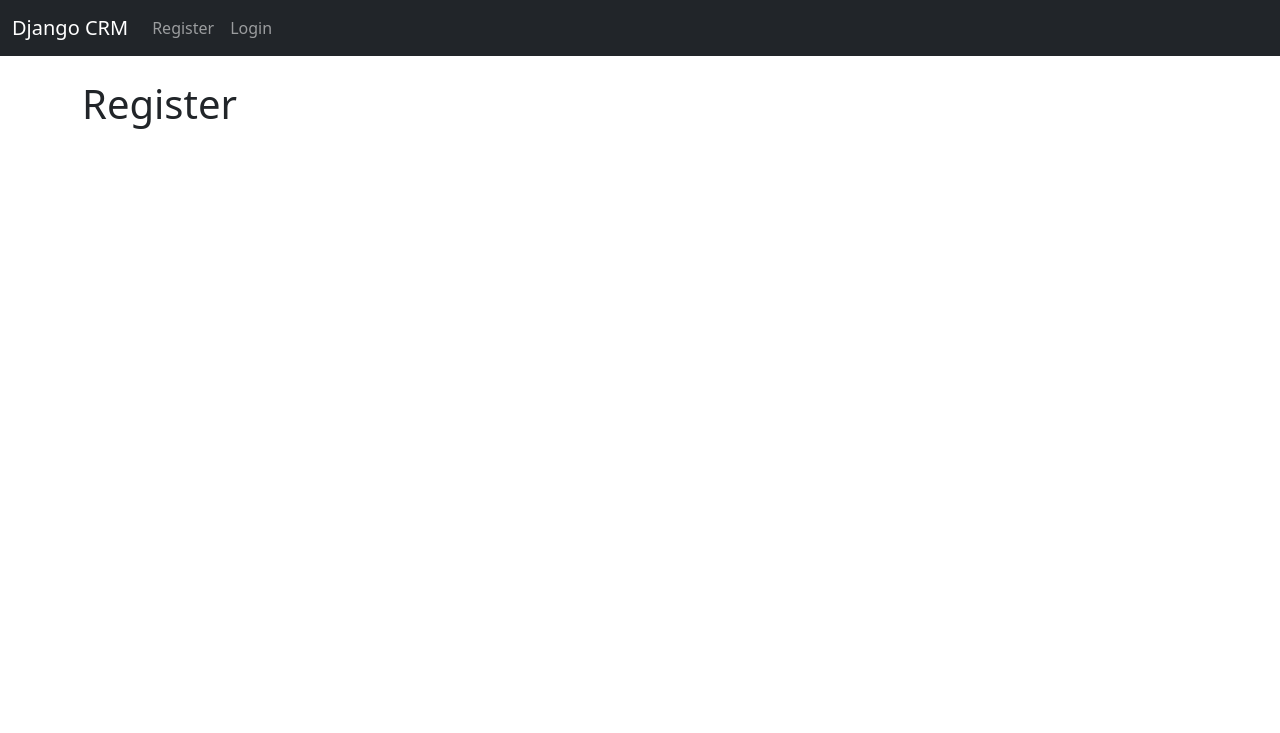
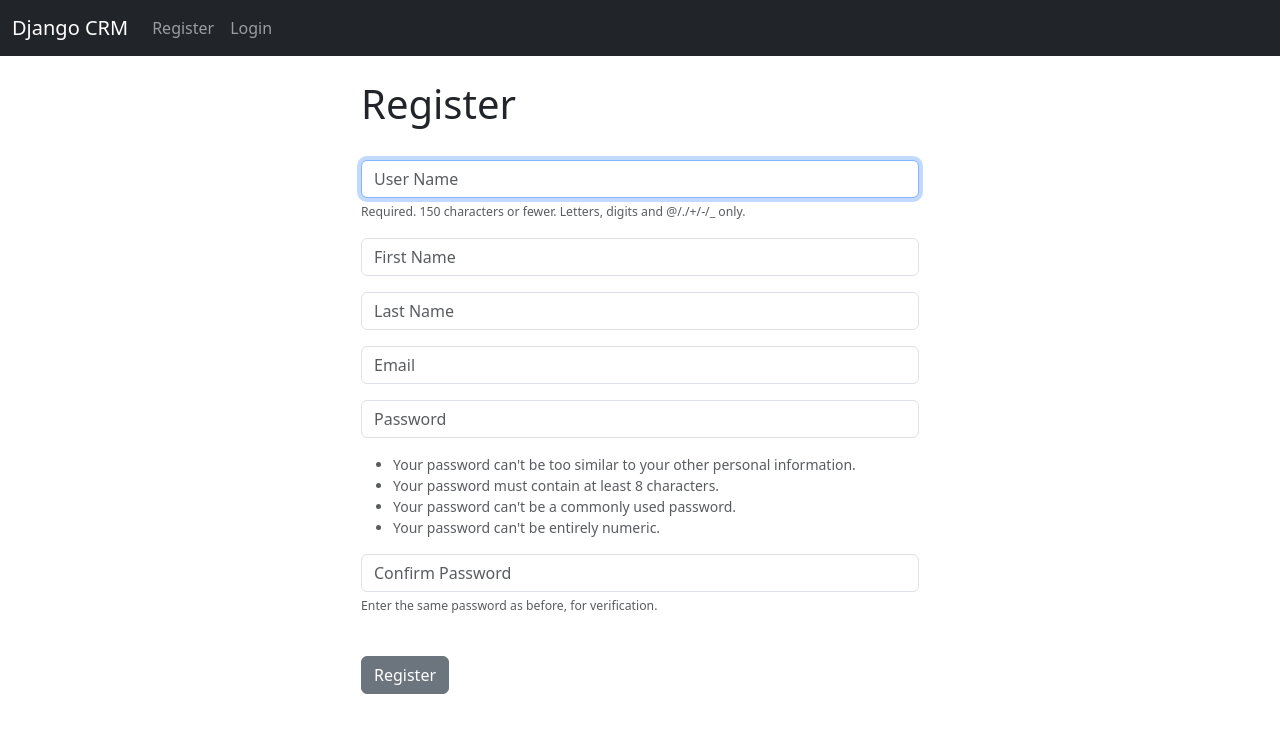
Before and after one commit to myatminhtwe0001/Django-CRM, a Django app: page /register/ in a window 1280 px wide. Shown: the top 733 px of the page. Run offline with Django 3.2, Linux system fonts and the light colour scheme.

Commit message:
'registeration'

```diff
--- a/website/form.py
+++ b/website/form.py
@@ -0,0 +1,32 @@
+from django.contrib.auth.forms import UserCreationForm
+from django.contrib.auth.models import User
+from django import forms
+
+class SignUpForm(UserCreationForm):
+    email = forms.EmailField(label="", widget=forms.TextInput(attrs={'class':'form-control', 'placeholder':'Email'}))
+    first_name = forms.CharField(label="",max_length=100, widget=forms.TextInput(attrs={'class':'form-control', 'placeholder':'First Name'}))
+    last_name = forms.CharField(label="",max_length=100, widget=forms.TextInput(attrs={'class':'form-control', 'placeholder':'Last Name'}))
+
+
+    class Meta:
+        model = User
+        fields = ('username', 'first_name', 'last_name', 'email', 'password1', 'password2')
+
+
+    def __init__(self, *args, **kwargs):
+        super(SignUpForm, self).__init__(*args, **kwargs)
+
+        self.fields['username'].widget.attrs['class'] = 'form-control'
+        self.fields['username'].widget.attrs['placeholder'] = 'User Name'
+        self.fields['username'].label = ''
+        self.fields['username'].help_text = '<span class="form-text text-muted"><small>Required. 150 characters or fewer. Letters, digits and @/./+/-/_ only.</small></span>'
+
+        self.fields['password1'].widget.attrs['class'] = 'form-control'
+        self.fields['password1'].widget.attrs['placeholder'] = 'Password'
+        self.fields['password1'].label = ''
+        self.fields['password1'].help_text = '<ul class="form-text text-muted small"><li>Your password can\'t be too similar to your other personal information.</li><li>Your password must contain at least 8 characters.</li><li>Your password can\'t be a commonly used password.</li><li>Your password can\'t be entirely numeric.</li></ul>'
+
+        self.fields['password2'].widget.attrs['class'] = 'form-control'
+        self.fields['password2'].widget.attrs['placeholder'] = 'Confirm Password'
+        self.fields['password2'].label = ''
+        self.fields['password2'].help_text = '<span class="form-text text-muted"><small>Enter the same password as before, for verification.</small></span>'
--- a/website/templates/base.html
+++ b/website/templates/base.html
@@ -25,6 +25,7 @@
     {% endif %}
 
     {% block content %}
+
     {% endblock %}
     </div>
 
--- a/website/templates/register.html
+++ b/website/templates/register.html
@@ -2,8 +2,33 @@
 
 {% block content%}
 
+<div class="col-md-6 offset-md-3">
 <h1>Register</h1>
+<br>
+<form method="POST" action="">
+    {% csrf_token %}
 
+    {% if form.errors %}
+
+      <div class="alert alert-warning alert-dismissible fade show" role="alert">
+        Your Form Has errors
+        {% for field in form %}
+            {% if field.errors %}
+                {{ field.errors }}
+            {% endif %}
+        {% endfor %}
+        <button type="button" class="btn-close" data-bs-dismiss="alert" aria-label="Close"></button>
+      </div>
+
+    {% endif %}
+
+    {{ form.as_p }}
+
+    </br>
+    <button type="submit" class="btn btn-secondary">Register</button>
+
+</form>
+</div>
 
 
 {% endblock %}
--- a/website/views.py
+++ b/website/views.py
@@ -1,6 +1,7 @@
 from django.shortcuts import render, redirect
 from django.contrib.auth import authenticate, login, logout
 from django.contrib import messages
+from .form import SignUpForm
 
 
 def home(request):
@@ -27,4 +28,19 @@ def logout_user(request):
     return redirect('home')
 
 def register_user(request):
-    return render(request, 'register.html', {})
+    if request.method == 'POST':
+        form = SignUpForm(request.POST)
+        if form.is_valid():
+            form.save()
+            #Authenticate and login
+            username = form.cleaned_data['username']
+            password = form.cleaned_data['password1']
+            user = authenticate(request, username=username, password=password)
+            login(request, user)
+            messages.success(request, "You have successfully register! Welcome")
+            return redirect('home')
+    else:
+        form = SignUpForm()
+        return render(request, 'register.html', {'form':form})
+
+    return render(request, 'register.html', {'form':form})
```
